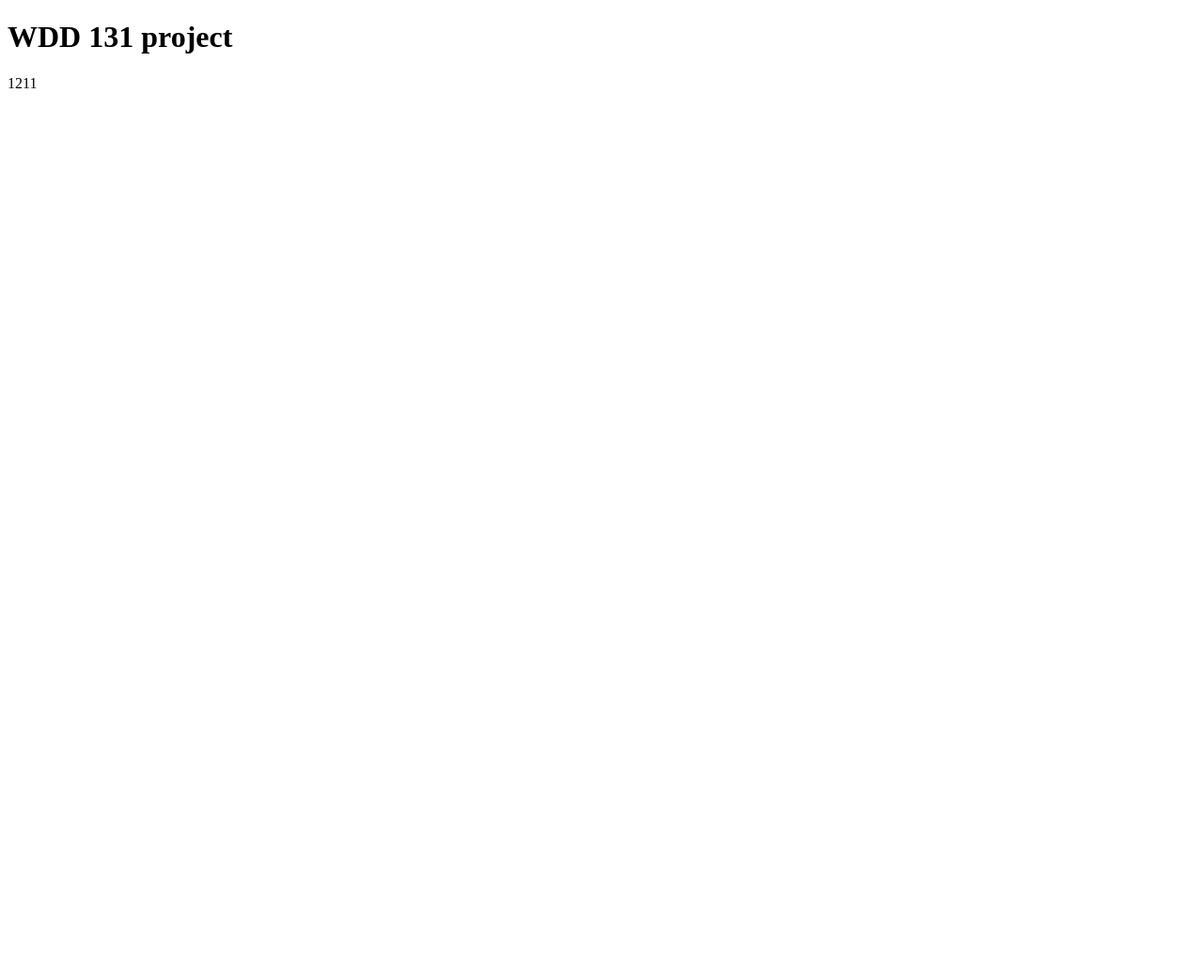
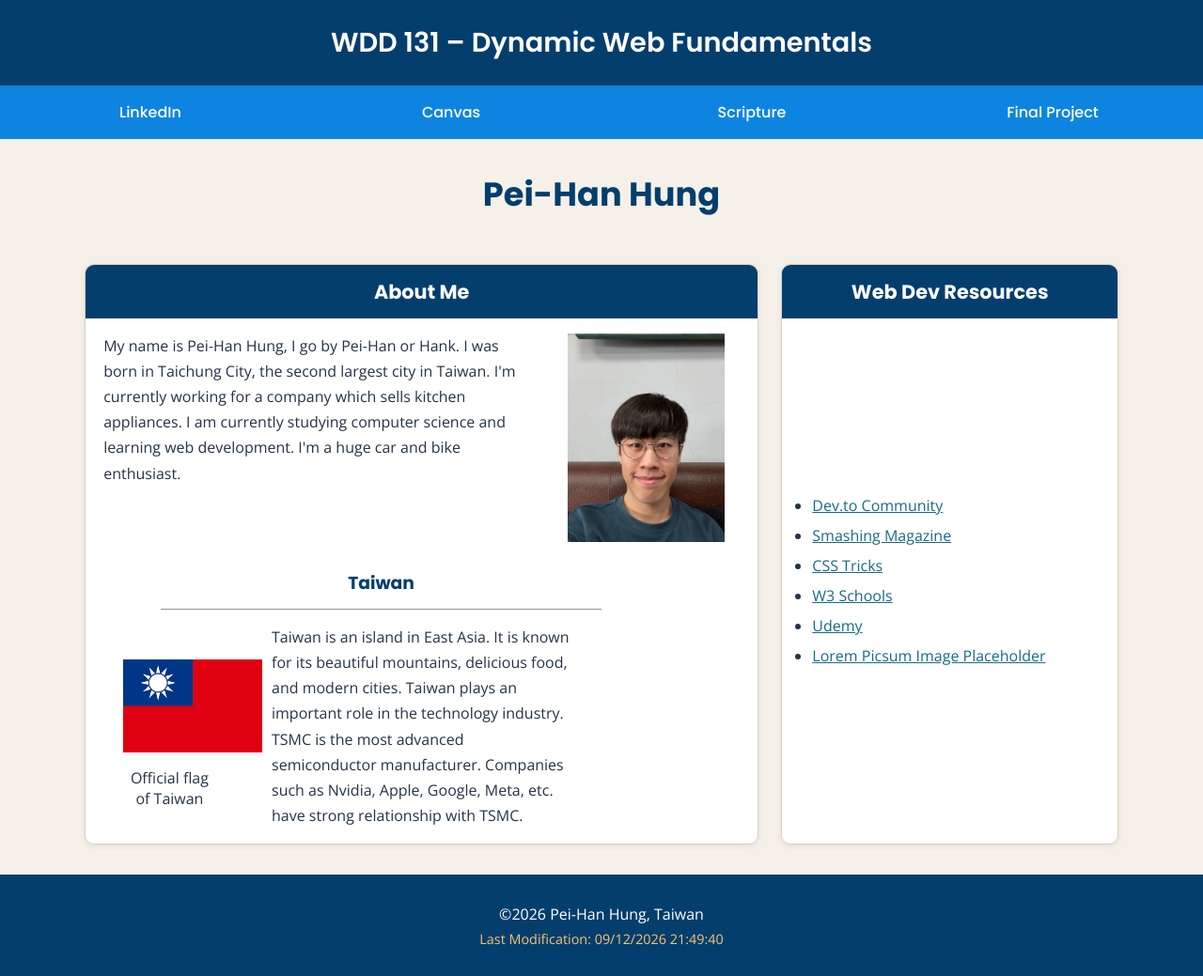
Before and after one commit to HankH21/wdd131, a plain HTML site: page index.html in a window 1280 px wide. Shown: the whole page at 94% size. Before the commit the page ends 800 px from the top, so only its background shows below. Drawn offline with nearby package versions, Linux system fonts and the light colour scheme.

Commit message:
w1 home page

```diff
--- a/index.html
+++ b/index.html
@@ -1,11 +1,98 @@
 <!DOCTYPE html>
-<html lang="en">
+<html lang="en-US">
 <head>
     <meta charset="UTF-8">
     <meta name="viewport" content="width=device-width, initial-scale=1.0">
-    <title>WDD131 project</title>
+    <title>WDD 131 – Dynamic Web Fundamentals – Pei-Han Hung</title>
+    <meta name="description" content="WDD 131 – Dynamic Web Fundamentals, Pei-Han Hung, about me">
+    <meta name="author" content="Pei-Han Hung">
+
+    <link rel="stylesheet" href="styles/base.css">
+
+    <link rel="preconnect" href="https://fonts.googleapis.com">
+    <link rel="preconnect" href="https://fonts.gstatic.com" crossorigin>
+    <link href="https://fonts.googleapis.com/css2?family=Open+Sans:wght@400;600&family=Poppins:wght@500;600;700&display=swap" rel="stylesheet">
+
+    <script src="scripts/getdates.js" defer></script>
 </head>
 <body>
-    <h1>WDD 131 project</h1>
+    <header>
+        <span id="course-title">WDD 131 – Dynamic Web Fundamentals</span>
+        <nav>
+            <a href="https://www.linkedin.com/in/pei-han-hung-4b78532a3/">LinkedIn</a>
+            <a href="https://byupw.instructure.com">Canvas</a>
+            <a href="https://www.churchofjesuschrist.org/study/scriptures/nt/john/13?lang=eng&id=p34-p35#p34">Scripture</a>
+            <a href="#">Final Project</a>
+        </nav>
+    </header>
+    <main>
+        <h1>Pei-Han Hung</h1>
+        <section class="card about-card">
+            <h2>About Me</h2>
+            <div class="upper">
+                <p>
+                    My name is Pei-Han Hung, I go by Pei-Han or Hank. I was born in Taichung City, the second largest city in Taiwan. I'm currently working
+                    for a company which sells kitchen appliances. I am currently studying computer science and learning web development. I'm a huge car and bike
+                    enthusiast.
+                </p>
+
+                <img src="images/profile.webp" alt="photo of Pei-Han Hung">
+            </div>
+
+            <h3>Taiwan</h3>
+
+            <div class="lower">
+                <figure>
+                    <img src="images/taiwanflag.png" alt="Taiwan flag">
+                    <figcaption>Official flag of Taiwan</figcaption>
+                </figure>
+
+                <p>
+                    Taiwan is an island in East Asia. It is known for its beautiful mountains, delicious food, and modern cities. Taiwan plays an important role in the
+                    technology industry. TSMC is the most advanced semiconductor manufacturer. Companies such as Nvidia, Apple, Google, Meta, etc. have
+                    strong relationship with TSMC.
+                </p>
+            </div>
+
+        </section>
+        <section class="card resource-card">
+
+            <h2>Web Dev Resources</h2>
+
+            <ul>
+                 <li>
+                    <a href="https://dev.to/">Dev.to Community</a>
+                </li>
+
+                <li>
+                    <a href="https://www.smashingmagazine.com/">Smashing Magazine</a>
+                </li>
+
+                <li>
+                    <a href="https://css-tricks.com/">CSS Tricks</a>
+                </li>
+
+                <li>
+                    <a href="https://www.w3schools.com/">W3 Schools</a>
+                </li>
+
+                <li>
+                    <a href="https://www.udemy.com/">Udemy</a>
+                </li>
+
+                <li>
+                    <a href="https://picsum.photos/">Lorem Picsum Image Placeholder</a>
+                </li>
+            </ul>
+        </section>
+    </main>
+    <footer>
+        <p>
+            ©<span id="currentyear"></span> Pei-Han Hung, Taiwan
+        </p>
+        <p id="lastModified">
+
+        </p>
+    </footer>
 </body>
-</html>1211
+</html>
--- /dev/null
+++ b/scripts/getdates.js
@@ -0,0 +1,5 @@
+const currentYear = new Date().getFullYear();
+
+document.getElementById("currentyear").textContent = currentYear;
+
+document.getElementById("lastModified").textContent = "Last Modification: " + document.lastModified;
--- /dev/null
+++ b/styles/base.css
@@ -0,0 +1,200 @@
+/* * {
+    box-sizing: border-box;
+} */
+
+body {
+    margin: 0;
+    font-family: "Open Sans", sans-serif;
+    color: #243447;
+    background-color: #f5f1e8;
+}
+
+header {
+    background-color: #043e6d;
+    color: white;
+}
+
+#course-title {
+    display: block;
+    padding: 1.5rem;
+    text-align: center;
+    font-family: "Poppins", sans-serif;
+    font-size: 1.8rem;
+    font-weight: 600;
+}
+
+
+
+
+nav {
+    display: flex;
+    justify-content: center;
+    align-items: center;
+    background-color: #0d85e0;
+}
+
+nav a {
+    flex: 1;
+    padding: 1rem;
+    color: white;
+    text-align: center;
+    text-decoration: none;
+    font-family: "Poppins", sans-serif;
+    font-weight: 500;
+}
+
+nav a:hover {
+    background-color: #f28c28;
+    color: #102f46;
+}
+
+
+
+
+main {
+    max-width: 1100px;
+    margin: 0 auto;
+    padding: 2rem 1rem;
+
+    display: grid;
+    grid-template-columns: 2fr 1fr;
+    gap: 1.5rem;
+}
+
+main h1 {
+    grid-column: 1 / -1;
+}
+
+h1 {
+    margin: 0 0 1.5rem;
+    color: #043e6d;
+    text-align: center;
+    font-family: "Poppins", sans-serif;
+    font-size: 2.2rem;
+}
+
+h2 {
+    margin: 0;
+    padding: 0.8rem;
+    background-color: #043e6d;
+    color: white;
+    text-align: center;
+    font-family: "Poppins", sans-serif;
+    font-size: 1.3rem;
+}
+
+h3 {
+    margin: 0 5rem;
+    padding: 0.8rem;
+    color:#043e6d;
+    text-align: center;
+    font-family: "Poppins", sans-serif;
+    border-bottom: 0.05rem solid #939495;
+}
+
+
+
+.card {
+    background-color: white;
+    border: 1px solid #d8d2c4;
+    border-radius: 10px;
+    overflow: hidden;
+    box-shadow: 0 2px 6px rgba(0, 0, 0, 0.08);
+}
+
+.card p {
+    padding: 0 1.2rem;
+    line-height: 1.7;
+}
+
+.card img {
+    display: block;
+    max-width: 40%;
+    height: auto;
+    margin: 1rem auto;
+
+}
+
+.card figure {
+    text-align: center;
+}
+
+
+
+
+.card ul {
+    padding: 1.5rem 2rem;
+    line-height: 2;
+}
+
+.card a {
+    color: #176b87;
+}
+
+.card a:hover {
+    color: #f28c28;
+}
+
+.about-card{
+    display: grid;
+}
+
+.about-card h3{
+
+    width:62%;
+    text-align: center;
+    /* background-color:#043e6d  ; */
+}
+
+.upper {
+    display: grid;
+    grid-template-columns: 2fr 1fr;
+}
+
+.upper p{
+    grid-column: 1 / 2;
+}
+
+.upper img{
+    grid-column: 2 / 3;
+    height: auto;
+    max-width:70%
+}
+
+
+.lower {
+    width:75%;
+    display: grid;
+    grid-template-columns: 1fr 2fr;
+    align-items: center;
+}
+
+.lower img {
+    max-width: 150%;
+}
+
+.resource-card{
+    display: grid;
+    grid-template-rows: auto 1fr;
+}
+
+.resource-card ul {
+    align-self: center;
+}
+
+
+footer {
+    padding: 1.5rem;
+    background-color: #043e6d;
+    color: white;
+    text-align: center;
+}
+
+footer p {
+    margin: 0.4rem;
+}
+
+#lastModified {
+    color: #f8c471;
+    font-size: 0.9rem;
+}
```
Also changed, not shown: images/profile.webp (added), images/taiwanflag.png (added).
